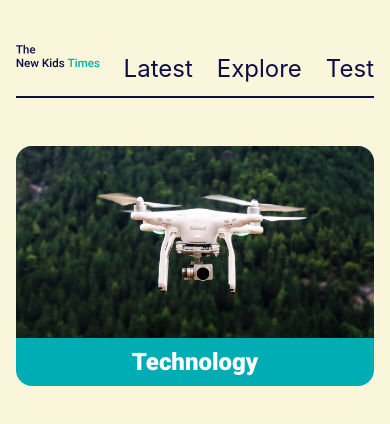
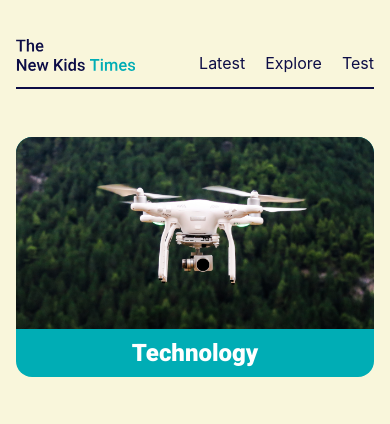
Before and after one commit to nktimes/nktimes-frontend, a Next.js app: page /explore in a window 390 px wide. Shown: the top 424 px of the page. Built offline with nearby package versions, Linux system fonts and the light colour scheme.

Commit message:
Improve style

```diff
--- a/src/pages/article/[id].jsx
+++ b/src/pages/article/[id].jsx
@@ -9,7 +9,7 @@ function Article({ article }) {
 
   const Paragraph = ({ block }) => (
     // TODO: Implement the Paragraph component
-    <p>This is a paragraph.</p>
+    <p className={styles.paragraph}>This is a paragraph.</p>
   );
 
   const Image = ({ block }) => {
--- a/src/styles/Header.module.css
+++ b/src/styles/Header.module.css
@@ -19,6 +19,11 @@
 
 .container a {
   margin-left: 3rem;
+  border-bottom: 4px transparent solid;
+}
+
+.container a:hover, .container a:active {
+  border-bottom: 4px #00ADB5 solid;
 }
 
 @media (max-width: 645px) {
@@ -35,3 +40,28 @@
     margin-left: 1.5rem;
   }
 }
+
+@media (max-width: 450px) {
+  .container svg {
+    height: 2rem;
+  }
+
+  .container a {
+    font-size: 1rem;
+    margin-left: 1.25rem;
+  }
+
+  .links {
+    transform: translateY(.4rem);
+  }
+}
+
+@media (max-width: 320px) {
+  .container a {
+    margin-left: 1rem;
+  }
+
+  .links {
+    transform: translateY(.3rem);
+  }
+}
```
Also changed, not shown: src/styles/Article.module.css (+6 -1 lines).
